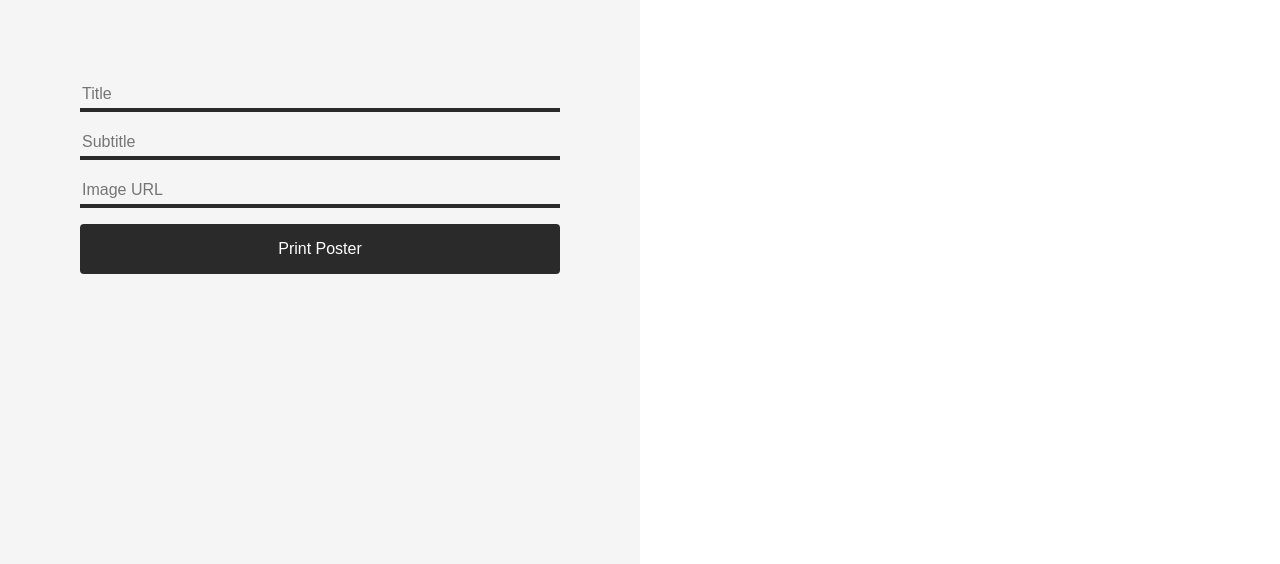
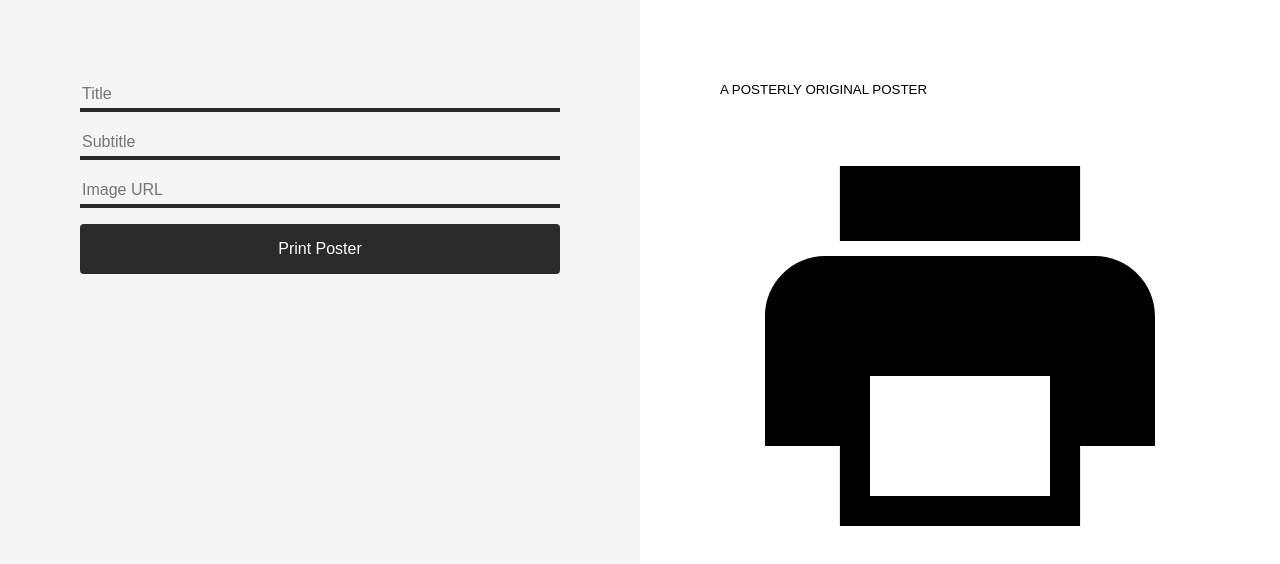
Before and after one commit to leoacosta/react-poster-creator, a React (Create React App) app: page / in a window 1280 px wide. Shown: the top 564 px of the page. Built offline with nearby package versions, Linux system fonts and the light colour scheme.

Commit message:
Add byline

```diff
--- a/src/components/Poster.js
+++ b/src/components/Poster.js
@@ -10,9 +10,15 @@ class Poster extends Component {
         return (
             <div className="column" style={styles}>
                 <header>
+                    <small className="poster-byline">
+                        A posterly original poster
+                    </small>
                     <h3 className="poster-subtitle">{this.props.subtitle}</h3>
                     <h2 className="poster-title">{this.props.title}</h2>
                 </header>
+                <svg xmlns="http://www.w3.org/2000/svg" viewBox="0 0 512 512">
+                    <path d="M399.95 160h-287.9C76.824 160 48 188.803 48 224v138.667h79.899V448H384.1v-85.333H464V224c0-35.197-28.825-64-64.05-64zM352 416H160V288h192v128zm32.101-352H127.899v80H384.1V64z" />
+                </svg>
             </div>
         );
     }
--- a/src/index.css
+++ b/src/index.css
@@ -51,6 +51,10 @@ html, body {
   margin: 0;
 }
 
+.poster-byline {
+  text-transform: uppercase;
+}
+
 input {
   border: 0;
   border-bottom: 4px solid #2a2a2a;
```
